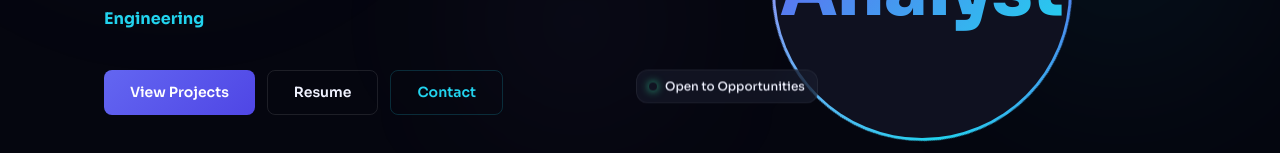
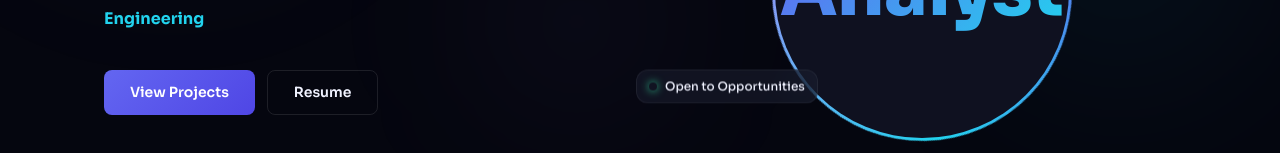
Before and after one commit to srv-0/Portfolio, a React (Vite) app: page / in a window 1280 px wide. Shown: the part 425-578 px from the top of the page. Built offline with nearby package versions, Linux system fonts and the light colour scheme.

Commit message:
Update Hero.jsx

```diff
--- a/src/components/Hero.jsx
+++ b/src/components/Hero.jsx
@@ -83,7 +83,7 @@ export default function Hero() {
             <div className="flex flex-wrap gap-3 mb-10">
               <a href="#projects" className="btn-primary">View Projects</a>
               <a href="#" onClick={handleResume} className="btn-secondary">Resume</a>
-              <a href="#contact" className="btn-outline">Contact</a>
+              {/* <a href="#contact" className="btn-outline">Contact</a> */}
             </div>
 
             {/* stats */}
```
